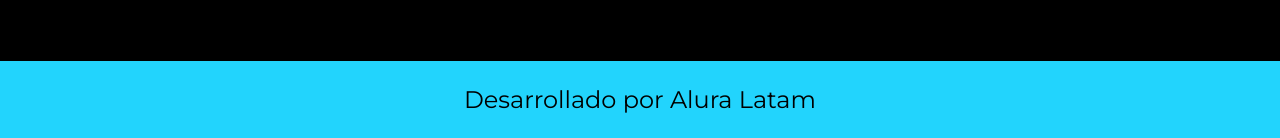
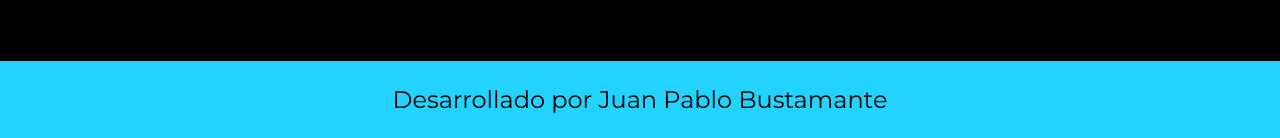
Before and after one commit to BUstamanteschz/Portafolio, a plain HTML site: page index.html in a window 1280 px wide. Shown: the part 1068-1206 px from the top of the page. Drawn offline with nearby package versions, Linux system fonts and the light colour scheme.

Commit message:
Update index.html
Se agrega nombre

```diff
--- a/index.html
+++ b/index.html
@@ -40,7 +40,7 @@
         <img class="presentacion__imagen" src="Imagem.png" alt="Imagen de Ana Garcia trabajando">
     </main>
     <footer class="footer">
-        <p>Desarrollado por Alura Latam</p>
+        <p>Desarrollado por Juan Pablo Bustamante</p>
     </footer>
 </body>
 </html>
```
